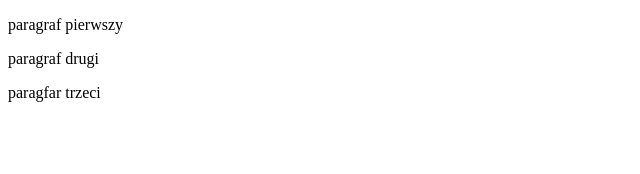
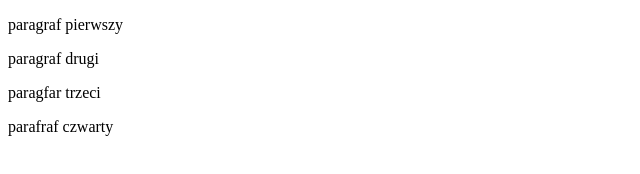
Before and after one commit to nudello/nudello.github.io, a plain HTML site: page index.html in a window 1280 px wide. Shown: the whole page, without its empty margins (0-640 px from the left). Drawn offline with Linux system fonts and the light colour scheme.

Commit message:
dodano paragraf cztery

```diff
--- a/index.html
+++ b/index.html
@@ -8,7 +8,7 @@
     <p>paragraf pierwszy</p>
      <p>paragraf drugi</p>
     <p>paragfar trzeci</p>
-
+   <p>parafraf czwarty</p>
 
 </body>
 </html>
```
